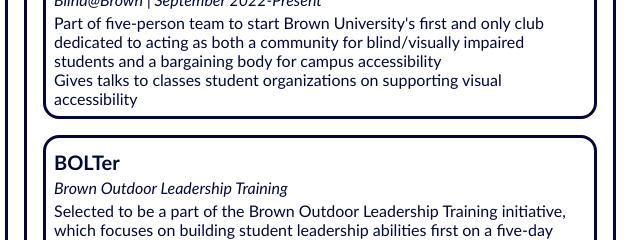
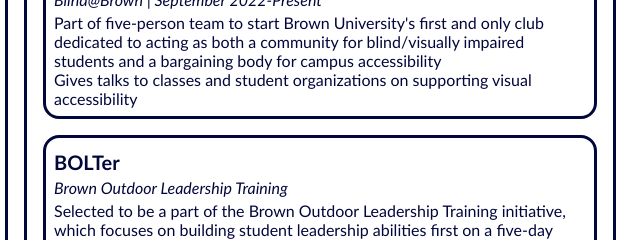
Before and after one commit to skylarwalters/skylar-walters, a plain HTML site: page work.html in a window 1280 px wide. Shown: the part 330-570 px from the top of the page, 624-1264 px from the left. Drawn offline with Linux system fonts and the light colour scheme.

Commit message:
Update typo in work.html

```diff
--- a/work.html
+++ b/work.html
@@ -176,7 +176,7 @@
                             bargaining body for campus accessibility
                         </p>
                         <p class="work-description">
-                            Gives talks to classes student organizations on supporting
+                            Gives talks to classes and student organizations on supporting
                             visual accessibility
                         </p>
 
```
